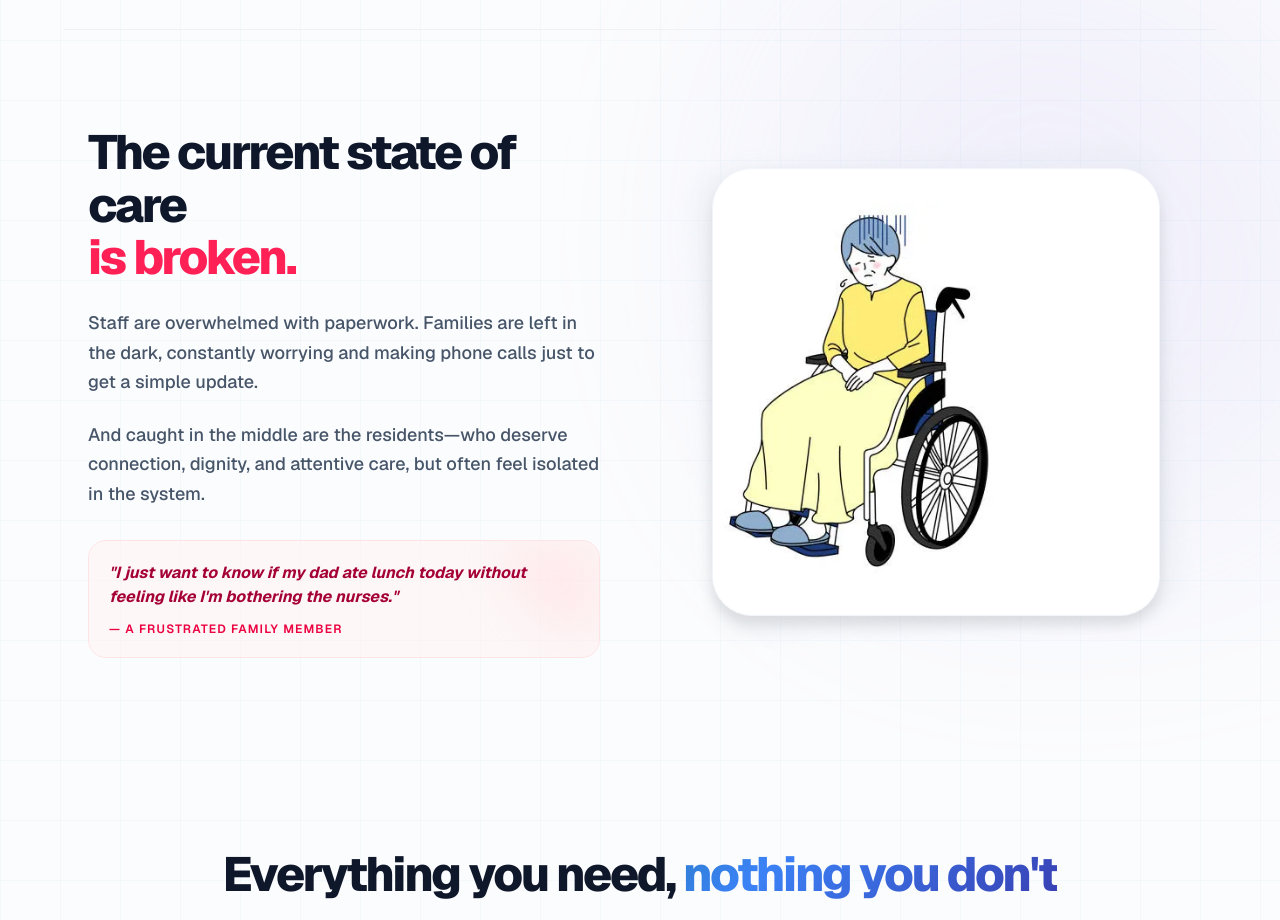
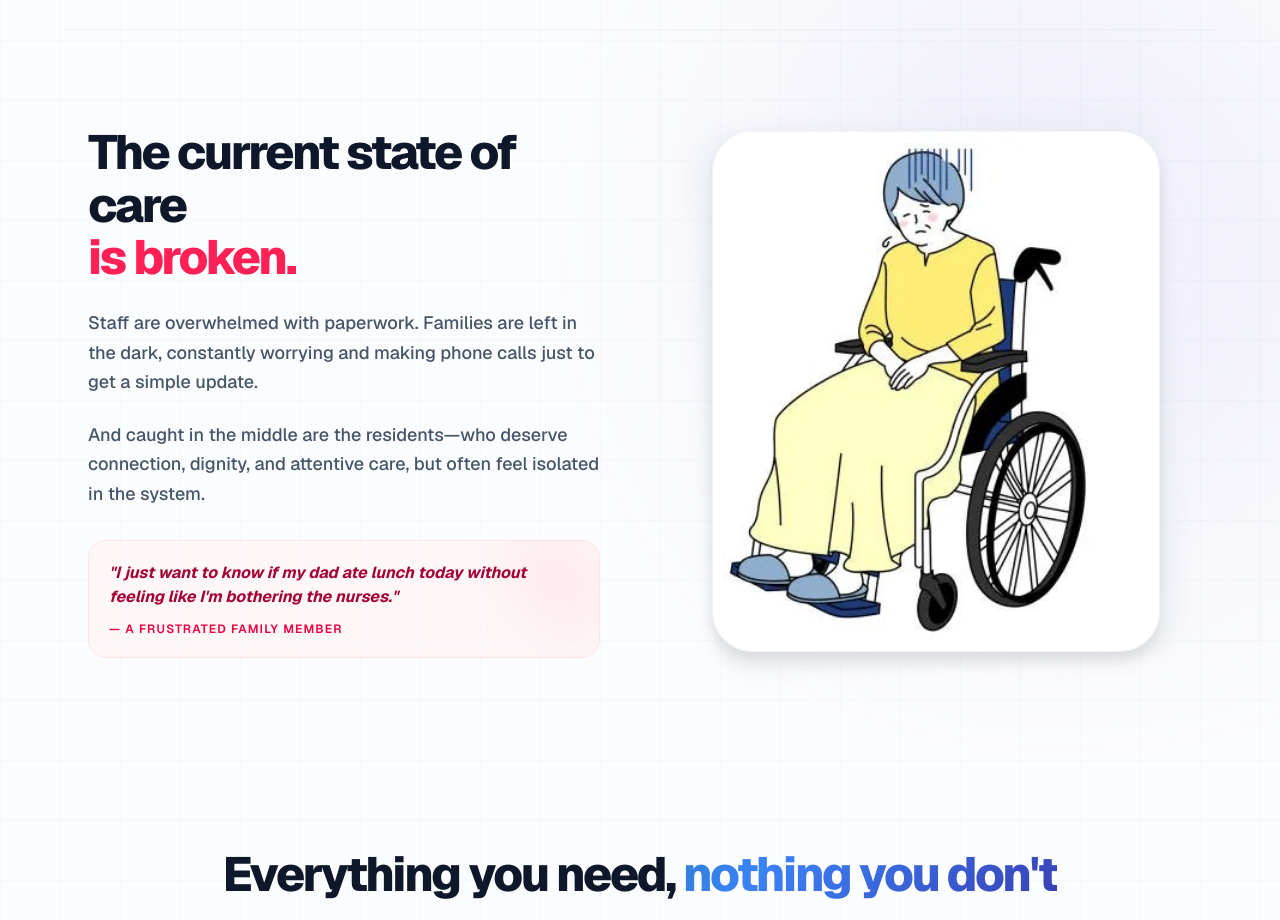
Before and after one commit to Chainsmoker23/Aethon, a Next.js app: page / in a window 1280 px wide. Shown: the part 1220-2140 px from the top of the page. Built offline with nearby package versions, Linux system fonts and the light colour scheme.

Commit message:
UI: Swap to properly cropped .jpg version of depressed senior image

```diff
--- a/src/app/page.tsx
+++ b/src/app/page.tsx
@@ -226,16 +226,14 @@ export default function LandingPage() {
             </div>
           </Reveal>
 
-          <Reveal direction="right" className="flex items-center justify-center w-full h-full">
-            <div className="relative w-full max-w-sm md:max-w-md mx-auto aspect-square">
+          <Reveal direction="right">
+            <div className="relative max-w-md mx-auto">
               <div className="absolute inset-0 bg-slate-200/50 rounded-[40px] -rotate-3 blur-sm transform scale-105 opacity-60" />
-              <div className="relative z-10 w-full h-full drop-shadow-xl rounded-[40px] bg-white border border-slate-100 flex items-center justify-center overflow-hidden p-8">
-                <img
-                  src="/cartoon%20Images/a-depressed-senior-in-a-wheelchair.webp"
-                  alt="Depressed senior"
-                  className="w-[140%] max-w-none h-auto object-contain translate-x-8 md:translate-x-12"
-                />
-              </div>
+              <img
+                src="/cartoon%20Images/a-depressed-senior-in-a-wheelchair-1.jpg"
+                alt="Depressed senior"
+                className="relative z-10 w-full h-auto drop-shadow-xl object-cover rounded-[40px] border border-slate-100"
+              />
             </div>
           </Reveal>
         </div>
```
Also changed, not shown: public/cartoon Images/a-depressed-senior-in-a-wheelchair-1.jpg (added), public/cartoon Images/a-depressed-senior-in-a-wheelchair.webp (deleted).
